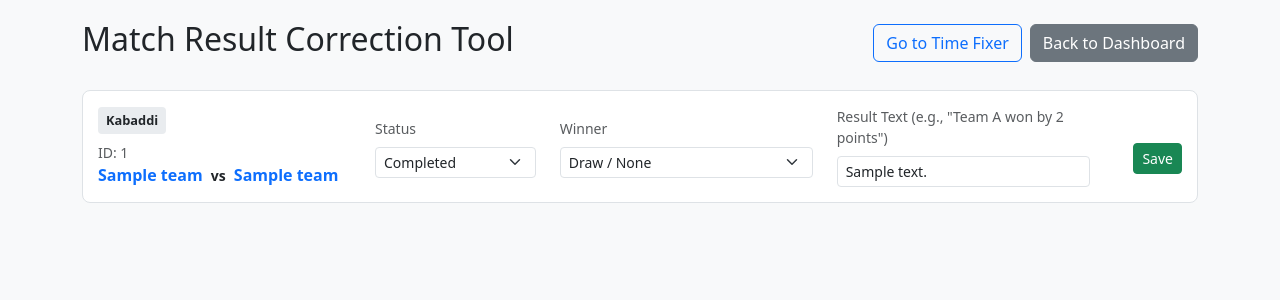
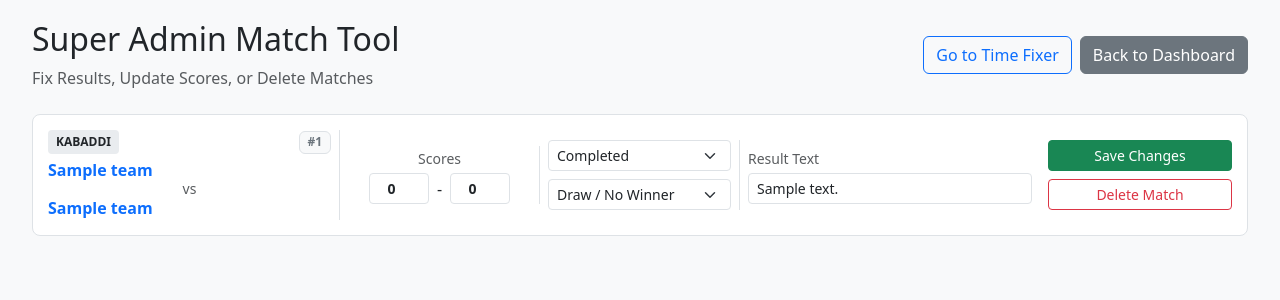
Before and after one commit to Manoj-ruler/Jaitra_2026, a PHP site: page /admin/fix_match_result.php in a window 1280 px wide. Shown: the top 300 px of the page. Run offline with PHP 8.4, Linux system fonts and the light colour scheme; a user stored in the database is signed in; data comes from the database, SQL or seed files in the repository; tables that the repository leaves empty or names only in its code hold one stand-in row (values such as "Sample post").

Commit message:
feat: add admin tool to update match results, scores, and delete matches.

```diff
--- a/admin/fix_match_result.php
+++ b/admin/fix_match_result.php
@@ -11,6 +11,7 @@ $error = '';
 
 // Handle Updates
 if ($_SERVER['REQUEST_METHOD'] === 'POST') {
+    // === UPDATE RESULT & SCORES ===
     if (isset($_POST['action']) && $_POST['action'] === 'update_result') {
         try {
             $id = (int)$_POST['match_id'];
@@ -18,6 +19,7 @@ if ($_SERVER['REQUEST_METHOD'] === 'POST') {
             $win_description = trim($_POST['win_description']);
             $status = $_POST['status'];
 
+            // 1. Update Match Metadata (Winner, Status, Desc)
             $stmt = $conn->prepare("UPDATE matches SET winner_team = :winner, win_description = :desc, status = :status WHERE id = :id");
             $stmt->execute([
                 'winner' => $winner_team,
@@ -26,22 +28,73 @@ if ($_SERVER['REQUEST_METHOD'] === 'POST') {
                 'id' => $id
             ]);
 
-            $message = "Match #$id result updated.";
+            // 2. Update Scores in JSON
+            $new_score1 = $_POST['score1']; // can be string or int
+            $new_score2 = $_POST['score2'];
+
+            // Fetch validation
+            if ($new_score1 !== '' && $new_score2 !== '') {
+                $stmt = $conn->prepare("SELECT score_json FROM live_scores WHERE match_id = :id");
+                $stmt->execute(['id' => $id]);
+                $row = $stmt->fetch();
+
+                $score_data = $row ? json_decode($row['score_json'], true) : [];
+                if (!$score_data) $score_data = [];
+
+                // Update keys
+                $score_data['team1_score'] = $new_score1;
+                $score_data['team2_score'] = $new_score2;
+
+                // Save back
+                $json_str = json_encode($score_data);
+
+                // Check if row exists to Decide Update or Insert
+                if ($row) {
+                    $upd = $conn->prepare("UPDATE live_scores SET score_json = :json WHERE match_id = :id");
+                    $upd->execute(['json' => $json_str, 'id' => $id]);
+                } else {
+                    $ins = $conn->prepare("INSERT INTO live_scores (match_id, score_json) VALUES (:id, :json)");
+                    $ins->execute(['id' => $id, 'json' => $json_str]);
+                }
+            }
+
+            $message = "Match #$id updated successfully.";
         } catch (Exception $e) {
-            $error = "Error: " . $e->getMessage();
+            $error = "Error updating: " . $e->getMessage();
+        }
+    }
+
+    // === DELETE MATCH ===
+    elseif (isset($_POST['action']) && $_POST['action'] === 'delete_match') {
+        try {
+            $id = (int)$_POST['match_id'];
+
+            // Delete from live_scores first (foreign key constraint might not exist/cascade, safest to delete)
+            $stmt = $conn->prepare("DELETE FROM live_scores WHERE match_id = :id");
+            $stmt->execute(['id' => $id]);
+
+            // Delete from matches
+            $stmt = $conn->prepare("DELETE FROM matches WHERE id = :id");
+            $stmt->execute(['id' => $id]);
+
+            $message = "Match #$id deleted permanently.";
+        } catch (Exception $e) {
+            $error = "Error deleting: " . $e->getMessage();
         }
     }
 }
 
-// Fetch all matches with details
+// Fetch all matches with details AND joined scores
 $stmt = $conn->query("
     SELECT m.id, m.match_time, m.sport_id, m.status, m.winner_team, m.win_description,
            m.team1_id, m.team2_id,
-           t1.name as t1_name, t2.name as t2_name, s.name as sport_name
+           t1.name as t1_name, t2.name as t2_name, s.name as sport_name,
+           ls.score_json
     FROM matches m
     JOIN teams t1 ON m.team1_id = t1.id
     JOIN teams t2 ON m.team2_id = t2.id
     JOIN sports s ON m.sport_id = s.id
+    LEFT JOIN live_scores ls ON m.id = ls.match_id
     ORDER BY m.id DESC
 ");
 $matches = $stmt->fetchAll(PDO::FETCH_ASSOC);
@@ -51,20 +104,30 @@ $matches = $stmt->fetchAll(PDO::FETCH_ASSOC);
 <head>
     <meta charset="UTF-8">
     <meta name="viewport" content="width=device-width, initial-scale=1.0">
-    <title>Fix Match Results</title>
+    <title>Super Admin Match Tool</title>
     <link href="https://cdn.jsdelivr.net/npm/bootstrap@5.3.0/dist/css/bootstrap.min.css" rel="stylesheet">
+    <script>
+        function confirmDelete(id) {
+            return confirm("Are you sure you want to DELETE Match #" + id + "? This cannot be undone.");
+        }
+    </script>
     <style>
         body { background: #f8f9fa; padding: 20px; }
         .card { box-shadow: 0 4px 6px rgba(0,0,0,0.1); border: none; }
         .status-msg { margin-bottom: 20px; }
-        .match-card { background: white; border-radius: 8px; padding: 15px; margin-bottom: 15px; border: 1px solid #dee2e6; }
-        .sport-badge { font-size: 0.8rem; padding: 4px 8px; border-radius: 4px; background: #e9ecef; font-weight: bold; }
+        .match-card { background: white; border-radius: 8px; padding: 15px; margin-bottom: 15px; border: 1px solid #dee2e6; transition: all 0.2s; }
+        .match-card:hover { box-shadow: 0 5px 15px rgba(0,0,0,0.05); }
+        .sport-badge { font-size: 0.75rem; padding: 3px 8px; border-radius: 4px; background: #e9ecef; font-weight: bold; text-transform: uppercase; }
+        .score-input { width: 60px !important; text-align: center; font-weight: bold; }
     </style>
 </head>
 <body>
-    <div class="container">
+    <div class="container-fluid">
         <div class="d-flex justify-content-between align-items-center mb-4">
-            <h2>Match Result Correction Tool</h2>
+            <div>
+                <h2>Super Admin Match Tool</h2>
+                <p class="text-muted mb-0">Fix Results, Update Scores, or Delete Matches</p>
+            </div>
             <div class="d-flex gap-2">
                 <a href="fix_match_time.php" class="btn btn-outline-primary">Go to Time Fixer</a>
                 <a href="dashboard.php" class="btn btn-secondary">Back to Dashboard</a>
@@ -79,52 +142,71 @@ $matches = $stmt->fetchAll(PDO::FETCH_ASSOC);
         <?php endif; ?>
 
         <div class="row">
-            <?php foreach ($matches as $match): ?>
+            <?php foreach ($matches as $match):
+                // Parse scores for display
+                $scores = $match['score_json'] ? json_decode($match['score_json'], true) : [];
+                $s1 = $scores['team1_score'] ?? 0;
+                $s2 = $scores['team2_score'] ?? 0;
+            ?>
             <div class="col-12">
                 <form method="POST" class="match-card">
                     <input type="hidden" name="action" value="update_result">
                     <input type="hidden" name="match_id" value="<?= $match['id'] ?>">
 
-                    <div class="row align-items-center">
-                        <div class="col-md-3">
-                            <span class="sport-badge mb-2 d-inline-block"><?= htmlspecialchars($match['sport_name']) ?></span>
-                            <div class="small text-muted">ID: <?= $match['id'] ?></div>
-                            <div class="fw-bold text-primary">
-                                <?= htmlspecialchars($match['t1_name']) ?>
-                                <span class="text-dark small mx-1">vs</span>
-                                <?= htmlspecialchars($match['t2_name']) ?>
+                    <div class="row align-items-center gx-3">
+                        <!-- Match Info -->
+                        <div class="col-md-3 border-end">
+                            <div class="d-flex justify-content-between align-items-center mb-1">
+                                <span class="sport-badge"><?= htmlspecialchars($match['sport_name']) ?></span>
+                                <span class="badge bg-light text-secondary border">#<?= $match['id'] ?></span>
+                            </div>
+                            <div class="fw-bold text-primary text-truncate"><?= htmlspecialchars($match['t1_name']) ?></div>
+                            <div class="text-muted small text-center" style="line-height: 1;">vs</div>
+                            <div class="fw-bold text-primary text-truncate"><?= htmlspecialchars($match['t2_name']) ?></div>
+                        </div>
+
+                        <!-- Scores -->
+                        <div class="col-md-2 text-center border-end">
+                            <label class="form-label small text-muted mb-1">Scores</label>
+                            <div class="d-flex justify-content-center gap-2 align-items-center">
+                                <input type="number" name="score1" class="form-control form-control-sm score-input" value="<?= $s1 ?>">
+                                <span>-</span>
+                                <input type="number" name="score2" class="form-control form-control-sm score-input" value="<?= $s2 ?>">
                             </div>
                         </div>
 
-                        <div class="col-md-2">
-                            <label class="form-label small text-muted">Status</label>
+                        <!-- Status & Winner -->
+                        <div class="col-md-2 border-end">
+                            <div class="mb-2">
                                 <select name="status" class="form-select form-select-sm">
                                     <option value="live" <?= $match['status'] === 'live' ? 'selected' : '' ?>>Live</option>
                                     <option value="completed" <?= $match['status'] === 'completed' ? 'selected' : '' ?>>Completed</option>
                                     <option value="upcoming" <?= $match['status'] === 'upcoming' ? 'selected' : '' ?>>Upcoming</option>
                                 </select>
                             </div>
-
-                        <div class="col-md-3">
-                            <label class="form-label small text-muted">Winner</label>
+                            <div>
                                 <select name="winner_team" class="form-select form-select-sm">
-                                <option value="0" <?= $match['winner_team'] == 0 ? 'selected' : '' ?>>Draw / None</option>
+                                    <option value="0" <?= $match['winner_team'] == 0 ? 'selected' : '' ?>>Draw / No Winner</option>
                                     <option value="<?= $match['team1_id'] ?>" <?= $match['winner_team'] == $match['team1_id'] ? 'selected' : '' ?>>
-                                    Def. <?= htmlspecialchars($match['t1_name']) ?>
+                                        Win: Team 1
                                     </option>
                                     <option value="<?= $match['team2_id'] ?>" <?= $match['winner_team'] == $match['team2_id'] ? 'selected' : '' ?>>
-                                    Def. <?= htmlspecialchars($match['t2_name']) ?>
+                                        Win: Team 2
                                     </option>
                                 </select>
                             </div>
-
-                        <div class="col-md-3">
-                            <label class="form-label small text-muted">Result Text (e.g., "Team A won by 2 points")</label>
-                            <input type="text" name="win_description" class="form-control form-control-sm" value="<?= htmlspecialchars($match['win_description'] ?? '') ?>" placeholder="Result description...">
                         </div>
 
-                        <div class="col-md-1 text-end">
-                            <button type="submit" class="btn btn-sm btn-success mt-4">Save</button>
+                        <!-- Description -->
+                        <div class="col-md-3">
+                            <label class="form-label small text-muted mb-1">Result Text</label>
+                            <input type="text" name="win_description" class="form-control form-control-sm" value="<?= htmlspecialchars($match['win_description'] ?? '') ?>" placeholder="e.g. Team A won by 5 pts">
+                        </div>
+
+                        <!-- Actions -->
+                        <div class="col-md-2 text-end">
+                            <button type="submit" class="btn btn-sm btn-success w-100 mb-2">Save Changes</button>
+                            <button type="submit" name="action" value="delete_match" class="btn btn-sm btn-outline-danger w-100" onclick="return confirmDelete(<?= $match['id'] ?>)">Delete Match</button>
                         </div>
                     </div>
                 </form>
```
Lines whose indentation alone changed are shown as unchanged.
